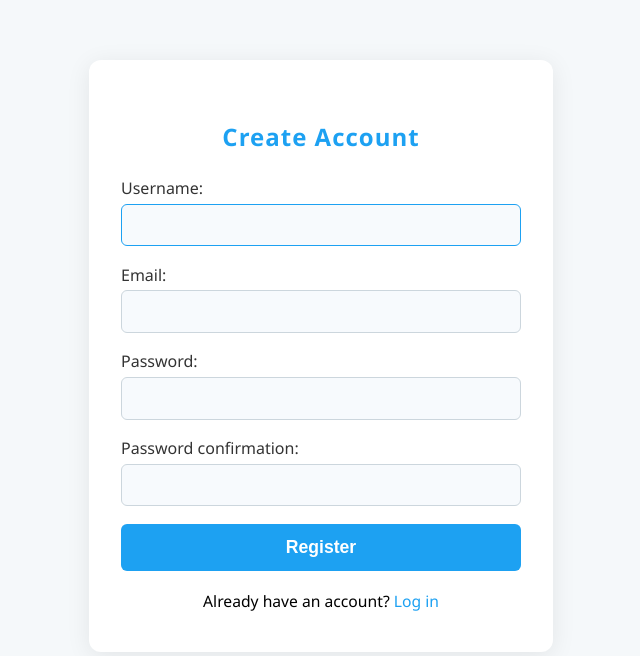
After one commit to ehtesham999/TweetHub, a Django app: page /register/ in a window 1280 px wide. The commit adds this page. Shown: the top 656 px of the page, without its empty margins (319-959 px from the left). Run offline with Django 5.2, Linux system fonts and the light colour scheme.

Commit message:
add all HTML templates

```diff
--- /dev/null
+++ b/templates/registration/register.html
@@ -0,0 +1,106 @@
+<!DOCTYPE html>
+<html lang="en">
+<head>
+    <meta charset="UTF-8">
+    <title>Register</title>
+    <meta name="viewport" content="width=device-width, initial-scale=1">
+    <style>
+        body {
+            background: #f5f8fa;
+            font-family: 'Segoe UI', Arial, sans-serif;
+        }
+        .register-container {
+            max-width: 400px;
+            margin: 60px auto;
+            background: #fff;
+            padding: 2.5rem 2rem;
+            border-radius: 12px;
+            box-shadow: 0 4px 24px rgba(0,0,0,0.08);
+        }
+        .register-container h2 {
+            text-align: center;
+            margin-bottom: 1.5rem;
+            color: #1da1f2;
+            letter-spacing: 1px;
+        }
+        form {
+            display: flex;
+            flex-direction: column;
+            gap: 1.1rem;
+        }
+        .form-group {
+            display: flex;
+            flex-direction: column;
+        }
+        label {
+            margin-bottom: 0.3rem;
+            font-weight: 500;
+            color: #333;
+        }
+        input, select, textarea {
+            padding: 0.7rem;
+            border: 1px solid #ccd6dd;
+            border-radius: 6px;
+            font-size: 1rem;
+            background: #f7fafd;
+            transition: border 0.2s;
+        }
+        input:focus, select:focus, textarea:focus {
+            border-color: #1da1f2;
+            outline: none;
+        }
+        .form-error {
+            color: #e0245e;
+            font-size: 0.95em;
+            margin-top: 0.2rem;
+        }
+        button[type="submit"] {
+            background: #1da1f2;
+            color: #fff;
+            border: none;
+            padding: 0.8rem;
+            border-radius: 6px;
+            font-size: 1.1rem;
+            font-weight: 600;
+            cursor: pointer;
+            transition: background 0.2s;
+        }
+        button[type="submit"]:hover {
+            background: #0d8ddb;
+        }
+        .login-link {
+            text-align: center;
+            margin-top: 1.2rem;
+            font-size: 0.98rem;
+        }
+        .login-link a {
+            color: #1da1f2;
+            text-decoration: none;
+        }
+        .login-link a:hover {
+            text-decoration: underline;
+        }
+    </style>
+</head>
+<body>
+    <div class="register-container">
+        <h2>Create Account</h2>
+        <form method="post" novalidate>
+            {% csrf_token %}
+            {% for field in form %}
+                <div class="form-group">
+                    {{ field.label_tag }}
+                    {{ field }}
+                    {% if field.errors %}
+                        <div class="form-error">{{ field.errors|striptags }}</div>
+                    {% endif %}
+                </div>
+            {% endfor %}
+            <button type="submit">Register</button>
+        </form>
+        <div class="login-link">
+            Already have an account? <a href="{% url 'login' %}">Log in</a>
+        </div>
+    </div>
+</body>
+</html>
--- a/templates/tweets.html
+++ b/templates/tweets.html
@@ -54,8 +54,6 @@
         {% block content %}
         {% endblock %}
     </div>
-    <footer>
-        <p>&copy; 2023 TweetHub. All rights reserved.</p>
-    </footer>
+
 </body>
 </html>
```
Also changed, not shown: templates/base.html (+3 -6 lines), templates/registration/login.html (added, +66 -0 lines), tweetApp/templates/tweet_list.html (+14 -5 lines), templates/registration/logout.html (added).
